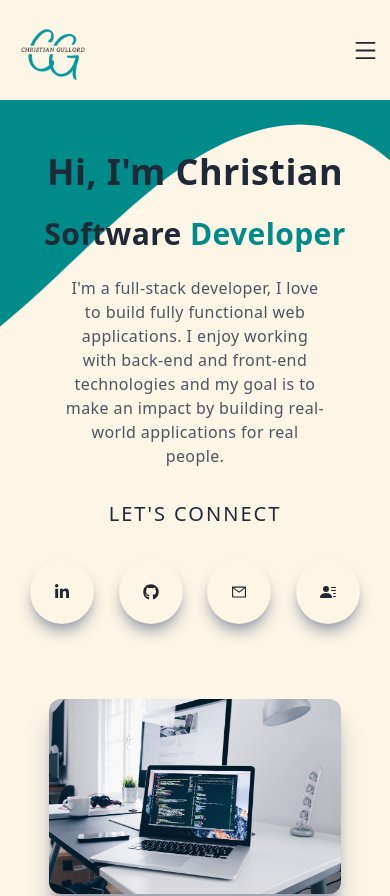
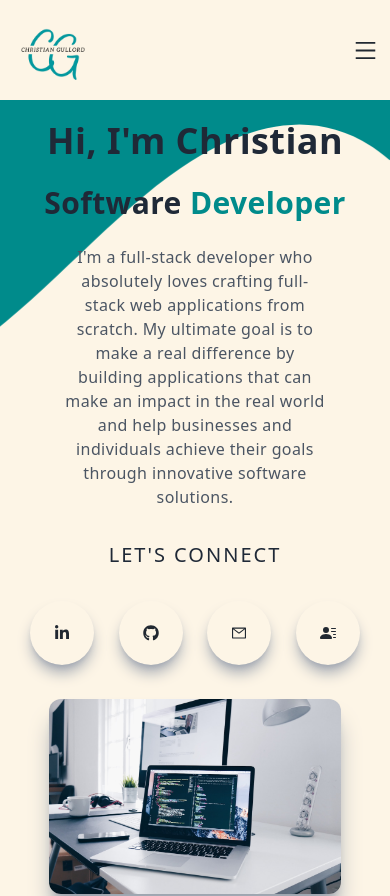
Before and after one commit to Gullord-Christian/Personal_Portfolio_CG, a Next.js app: page / in a window 390 px wide. Shown: the top 896 px of the page. Built offline with nearby package versions, Linux system fonts and the light colour scheme.

Commit message:
changed about me

```diff
--- a/components/Hero.jsx
+++ b/components/Hero.jsx
@@ -12,28 +12,27 @@ const Hero = () => {
           data-name="Layer 1"
           xmlns="http://www.w3.org/2000/svg"
           viewBox="0 0 1200 120"
-					preserveAspectRatio="none">
+          preserveAspectRatio="none"
+        >
           <path
             d="M985.66,92.83C906.67,72,823.78,31,743.84,14.19c-82.26-17.34-168.06-16.33-250.45.39-57.84,11.73-114,31.07-172,41.86A600.21,600.21,0,0,1,0,27.35V120H1200V95.8C1132.19,118.92,1055.71,111.31,985.66,92.83Z"
-						class="shape-fill"></path>
+            class="shape-fill"
+          ></path>
         </svg>
       </div>
       <div id="hero" className="w-full h-[80vh] text-center">
         <div className="max-w-[1240px] w-full h-[100%] mx-auto p-2 flex justify-center items-center ">
-					<div className="mt-[100px] md:mt-[50px]">
-						<h1 className="py-4 text-gray-800">
-							Hi, I&apos;m Christian
-						</h1>
+          <div className="mt-[110px] md:mt-[50px]">
+            <h1 className="py-4 text-gray-800">Hi, I&apos;m Christian</h1>
             <h2 className="py-2 text-gray-800">
-							Software{" "}
-							<span className="text-[#008b8b]">Developer</span>
+              Software <span className="text-[#008b8b]">Developer</span>
             </h2>
             <p className="py-4 text-gray-600 max-w-[70%] m-auto">
-							I&apos;m a full-stack developer, I love to build fully
-							functional web applications. I enjoy working with
-							back-end and front-end technologies and my goal is to
-							make an impact by building real-world applications for
-							real people.
+              I'm a full-stack developer who absolutely loves crafting
+              full-stack web applications from scratch. My ultimate goal is to
+              make a real difference by building applications that can make an
+              impact in the real world and help businesses and individuals
+              achieve their goals through innovative software solutions.
             </p>
             <p className="uppercase text-xl tracking-widest text-gray-800 m-4">
               Let&apos;s Connect{" "}
@@ -43,7 +42,8 @@ const Hero = () => {
                 <Link
                   rel="noreferrer"
                   href="https://www.linkedin.com/in/christiangullord/"
-									target="_blank">
+                  target="_blank"
+                >
                   <FaLinkedinIn />
                 </Link>
               </div>
@@ -51,7 +51,8 @@ const Hero = () => {
                 <Link
                   target="_blank"
                   rel="noreferrer"
-									href="https://github.com/Gullord-Christian">
+                  href="https://github.com/Gullord-Christian"
+                >
                   <FaGithub />
                 </Link>
               </div>
@@ -59,7 +60,8 @@ const Hero = () => {
                 <Link
                   target="_blank"
                   rel="noreferrer"
-									href="mailto:gullord.christian@gmail.com">
+                  href="mailto:gullord.christian@gmail.com"
+                >
                   <AiOutlineMail />
                 </Link>
               </div>
```
Lines whose indentation alone changed are shown as unchanged.
